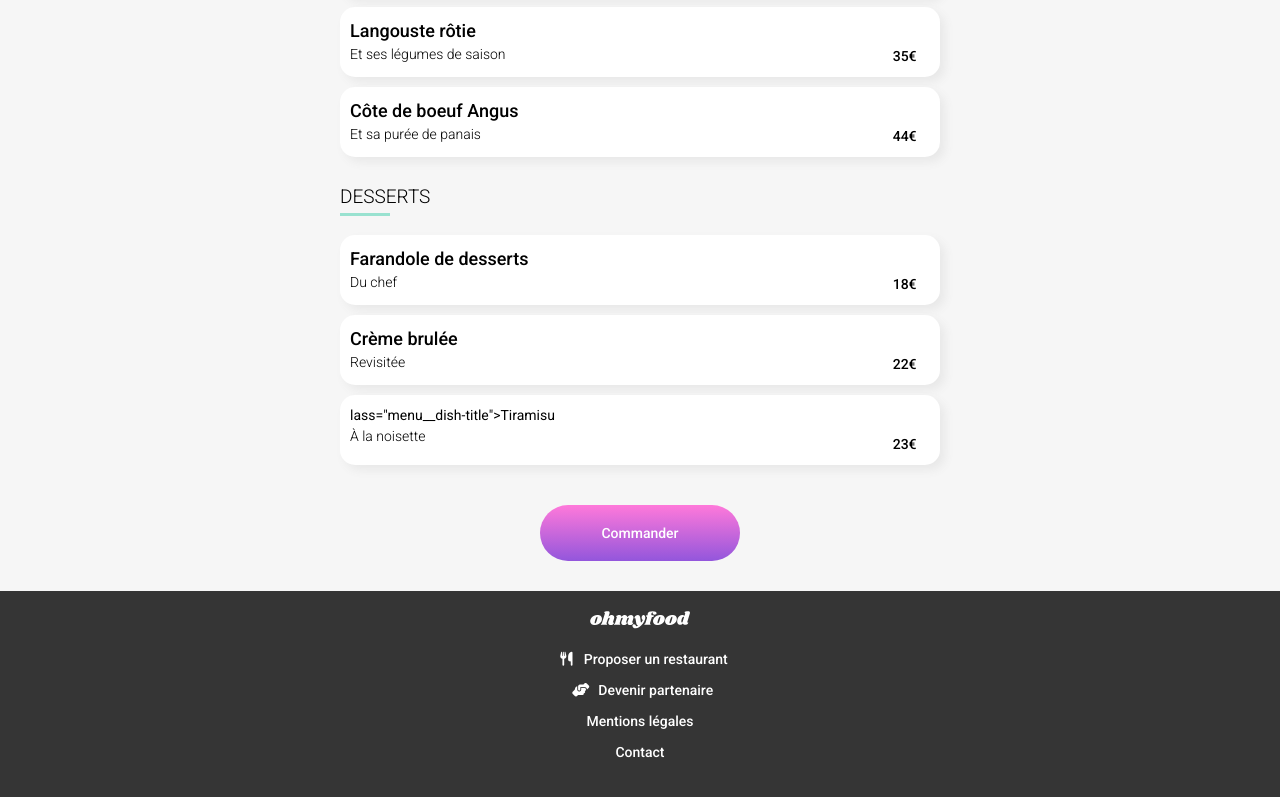
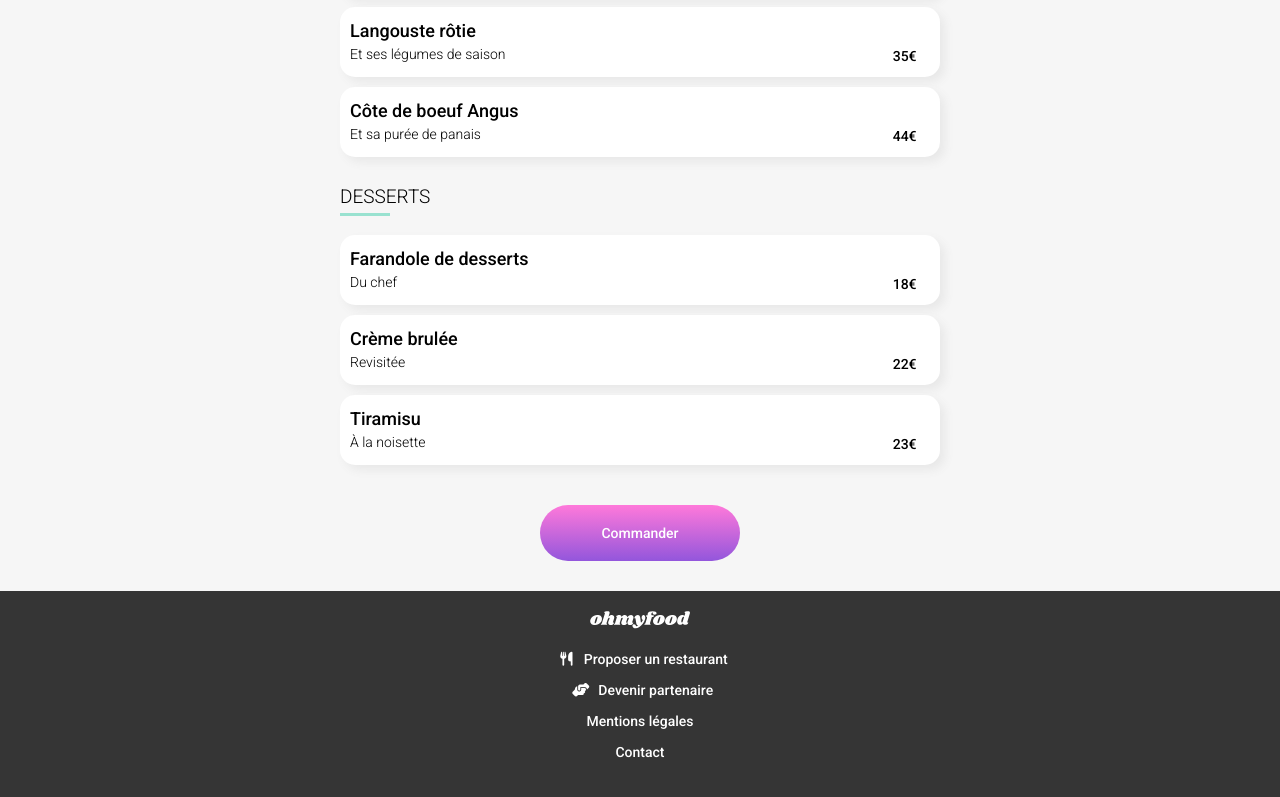
Before and after one commit to LauNM/Dynamiser-une-page-web-avec-des-animations-CSS, a website: page html/menuD.html in a window 1280 px wide. Shown: the part 867-1664 px from the top of the page. Drawn offline with Linux system fonts and the light colour scheme; a web font is replaced by a local one.

Commit message:
fix h4 error

```diff
--- a/html/menuD.html
+++ b/html/menuD.html
@@ -152,7 +152,8 @@
                     </div>
                 </div>
                 <div class="dish">
-                    <div class="description">lass="menu__dish-title">Tiramisu </h4>
+                    <div class="description">
+                        <h4 class="menu__dish-title">Tiramisu </h4>
                         <p>À la noisette</p>
                     </div>
                     <div class="price">
```
Also changed, not shown: index.html (+2 -4 lines).
